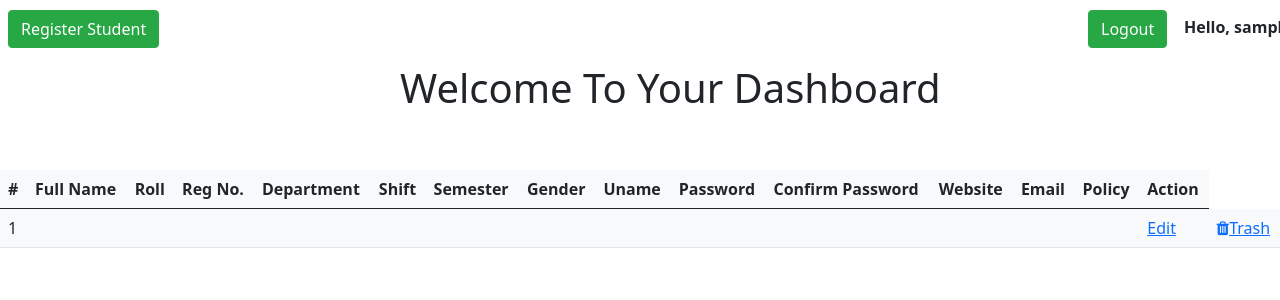
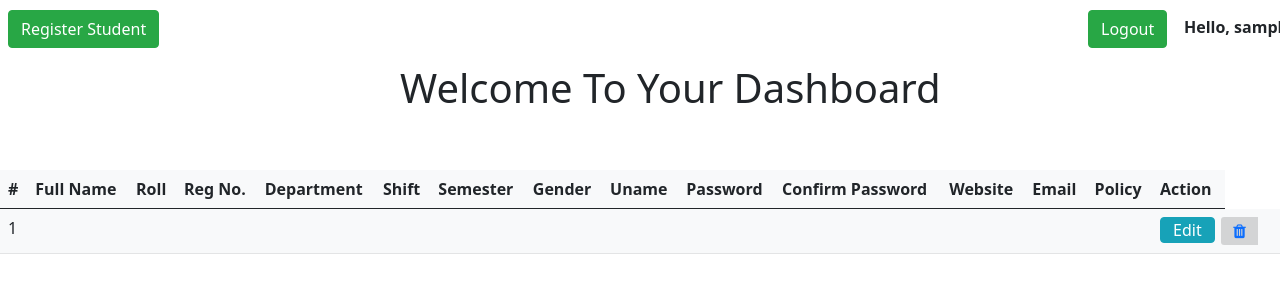
Before and after one commit to MOSES-do/SidehustleCrud, a PHP site: page /proj3/view.php in a window 1280 px wide. Shown: the top 300 px of the page. Run offline with PHP 8.4, Linux system fonts and the light colour scheme; the visitor is signed in with stand-in values (Sample User, id 1); tables that the repository leaves empty or names only in its code hold one stand-in row (values such as "Sample post"); data that the repository does not hold is empty.

Commit message:
Update view.php

```diff
--- a/proj3/view.php
+++ b/proj3/view.php
@@ -60,6 +60,22 @@ body{
         right:-220%;
 	}
 }
+
+.btn-label {
+	position: relative;
+	left: -12px;
+	display: inline-block;
+	padding: 6px 12px;
+	background: rgba(0, 0, 0, 0.15);
+	border-radius: 3px 0 0 3px;
+}
+
+.btn-labeled {
+	padding-top: 0;
+	padding-bottom: 0;
+}
+
+
 
 
 </style>
@@ -134,12 +150,12 @@ body{
 
                     <!-- Edit button -->
                     <td> <a href="<?php "form.php" ;?>updatepost.php?id=<?php echo $row['id']; ?>"
-                      class = "glyphicon glyphicon-info-sign">Edit</a>
+                      class = "btn btn-labeled btn-info">Edit</a>
                     </td>
 
                     <td>
                     <!-- Delete button -->
-                     <a  href="<?php "form.php";?>deletepost.php?id=<?php echo $row['id']; ?>"  <span class="btn-label"><i class="fa fa-trash"></i></span>Trash</button></a>
+                     <a  href="<?php "form.php";?>deletepost.php?id=<?php echo $row['id']; ?>"  <span class="btn-label"><i class="fa fa-trash"></i></span></button></a>
                     </td>
                 </tr>
                 <?php endwhile; ?>
```
